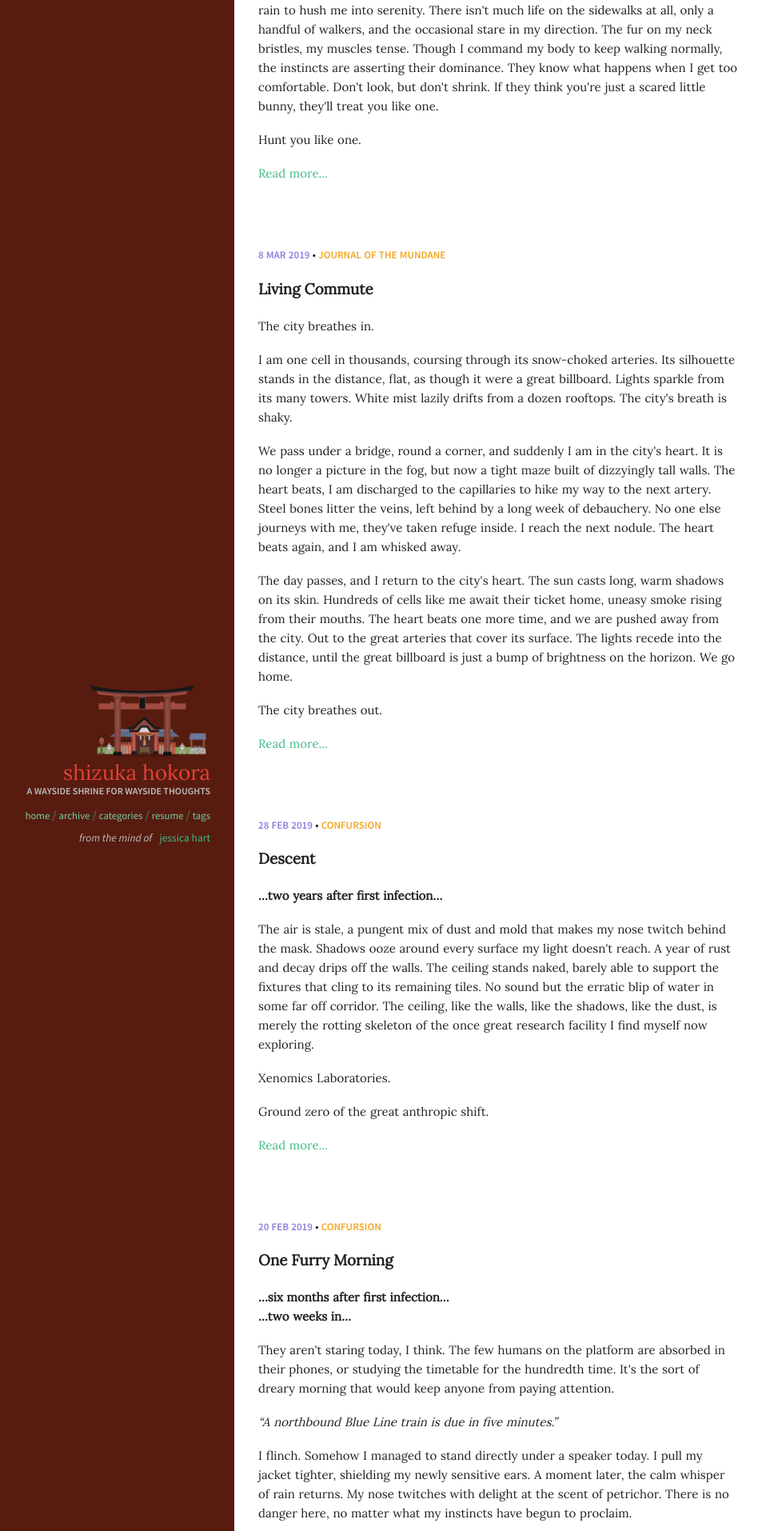
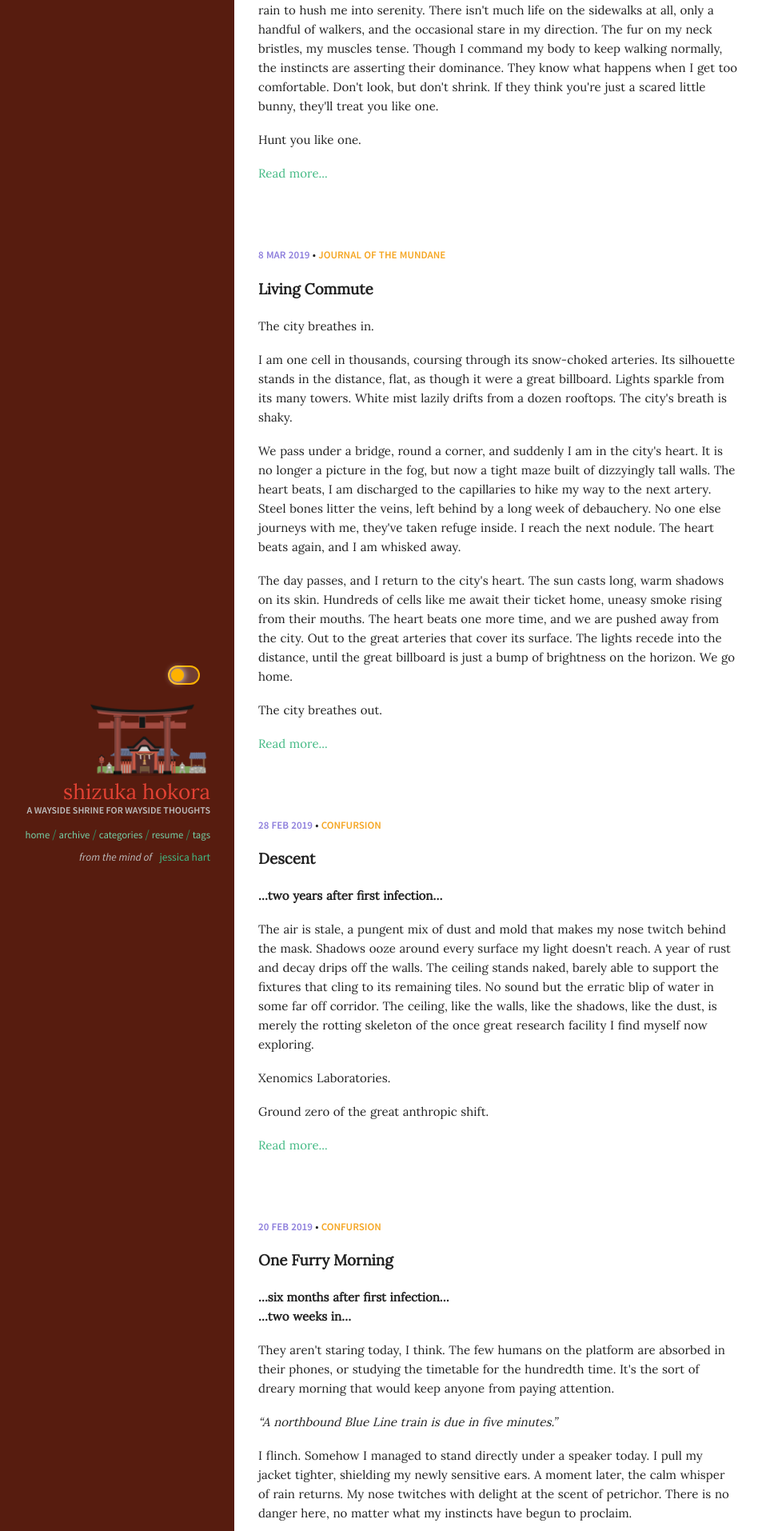
Before and after one commit to shizuka/shizuka-hokora, a Jekyll site: the page built from index.html, in a window 1280 px wide. Shown: the part 1505-3419 px from the top of the page at 80% size, without its empty margins (27-980 px from the left). Built offline with Jekyll 4.4.1, drawn with Linux system fonts in a browser that asks for light colours; some web fonts are replaced.

Commit message:
added dark mode

```diff
--- a/_includes/head.html
+++ b/_includes/head.html
@@ -63,6 +63,7 @@
   <!-- CSS files -->
   <link rel="stylesheet" href="{{ site.url }}/css/font-awesome.min.css">
   <link rel="stylesheet" href="{{ site.url }}/css/main.css">
+  <link rel="stylesheet" href="{{ site.url }}/css/dark.css" id="dark-mode" disabled>
 
   <link rel="canonical" href="{{ page.url | replace:'index.html','' | prepend: site.url }}">
   <link rel="alternate" type="application/rss+xml" title="{{ site.title | escape }}" href="{{ "/feed.xml" | prepend: site.url }}" />
--- a/_includes/sidebar.html
+++ b/_includes/sidebar.html
@@ -1,6 +1,20 @@
 {% if page.author %} {% assign author = site.data.authors[page.author] %}{% else %}{% assign author = site.owner %} {% endif %}
 
 <div class="cover-card table-cell table-middle">
+  <div class="toggle-box">
+    <input type="checkbox" name="checkbox1" id="toggle-box-checkbox" />
+    <label for="toggle-box-checkbox" class="toggle-box-label-left"></label>
+    <label for="toggle-box-checkbox" class="toggle-box-label"></label>
+  </div>
+  <script>
+    if (localStorage.getItem("darkmode") == "on") {
+      document.getElementById("toggle-box-checkbox").checked = true;
+      document.getElementById("dark-mode").disabled = false;
+    } else {
+      document.getElementById("toggle-box-checkbox").checked = false;
+      document.getElementById("dark-mode").disabled = true;
+    }
+    </script>
   {% if author.avatar %}
   <a href="{{ site.url }}/">
     <img src="{{ site.url }}/img/{{ author.avatar }}" alt="" class="avatar">
--- /dev/null
+++ b/_sass/components/_darktoggle.scss
@@ -0,0 +1,113 @@
+$shine: 0 0 10px white;
+$on-bg: rgba(0, 0, 0, 0.15);
+$on-dot-color: #ffb200;
+$on-border: 2px solid #ffb200;
+$off-bg: rgba(255, 255, 255, 0.15);
+$off-dot-color: #eee;
+$off-border: 2px solid white;
+$togglebutton-size: 16px;
+$togglebutton-padding: 4px;
+$togglebutton-margin: 10px;
+$togglebutton-label-padding: 0px;
+$togglebutton-label-color: rgba(149, 149, 149, 0.51);
+$togglebutton-label-active-color: rgba(250, 250, 250, 0.51);
+$togglebutton-label-weight: normal;
+$togglebutton-label-active-weight: bold;
+
+.toggle-box-label-left:empty {
+  margin-left: -$togglebutton-margin;
+}
+
+.toggle-box-label-left:before,
+.toggle-box-label-left:after {
+  box-sizing: border-box;
+  margin: 0;
+  padding: 0;
+  /*transition*/
+  -webkit-transition: 0.25s ease-in-out;
+  -moz-transition: 0.25s ease-in-out;
+  -o-transition: 0.25s ease-in-out;
+  transition: 0.25s ease-in-out;
+  outline: none;
+}
+
+.toggle-box input[type="checkbox"],
+.toggle-box input[type="checkbox"]:active {
+  position: absolute;
+  top: -5000px;
+  height: 0;
+  width: 0;
+  opacity: 0;
+  border: none;
+  outline: none;
+}
+.toggle-box label {
+  display: inline-block;
+  position: relative;
+  padding: $togglebutton-label-padding;
+  margin-bottom: 20px;
+  font-size: 14px;
+  line-height: 16px;
+  cursor: pointer;
+  color: $togglebutton-label-color;
+  font-weight: $togglebutton-label-weight;
+}
+.toggle-box-label-left:before {
+  content: "";
+  display: block;
+  position: absolute;
+  z-index: 1;
+  line-height: 34px;
+  text-indent: 40px;
+  height: $togglebutton-size;
+  width: $togglebutton-size;
+  margin: $togglebutton-padding;
+  /*border-radius*/
+  -webkit-border-radius: 100%;
+  -moz-border-radius: 100%;
+  border-radius: 100%;
+  right: (($togglebutton-size)) + $togglebutton-label-padding +
+    $togglebutton-margin;
+  bottom: $togglebutton-label-padding;
+  background: $on-dot-color;
+  transform: rotate(-45deg);
+  box-shadow: $shine;
+}
+.toggle-box-label-left:after {
+  content: "";
+  display: inline-block;
+  width: ($togglebutton-size * 2) + ($togglebutton-padding * 2);
+  height: $togglebutton-size + ($togglebutton-padding * 2);
+  /*border-radius*/
+  -webkit-border-radius: $togglebutton-size;
+  -moz-border-radius: $togglebutton-size;
+  border-radius: $togglebutton-size;
+  background: $off-bg;
+  vertical-align: middle;
+  margin: 0 $togglebutton-margin;
+  border: $on-border;
+}
+.toggle-box input[type="checkbox"]:checked + .toggle-box-label-left:before {
+  right: 17px;
+  box-shadow: 5px 5px 0 0 $off-dot-color;
+  background: transparent;
+}
+.toggle-box input[type="checkbox"]:checked + .toggle-box-label-left:after {
+  background: $on-bg;
+  border: $off-border;
+}
+.toggle-box input[type="checkbox"] + .toggle-box-label-left {
+  color: $togglebutton-label-active-color;
+  font-weight: $togglebutton-label-active-weight;
+}
+.toggle-box input[type="checkbox"]:checked + .toggle-box-label-left {
+  color: $togglebutton-label-color;
+  font-weight: $togglebutton-label-weight;
+}
+.toggle-box
+  input[type="checkbox"]:checked
+  + .toggle-box-label-left
+  + .toggle-box-label {
+  color: $togglebutton-label-active-color;
+  font-weight: $togglebutton-label-active-weight;
+}
--- a/_sass/pages/_layout.scss
+++ b/_sass/pages/_layout.scss
@@ -4,7 +4,7 @@
   position: fixed;
   text-align: center;
   width: 100%;
-  min-height: 275px;
+  min-height: 325px;
   padding: 30px 15px 20px;
   z-index: 1;
   @include media-query($small-screen) {
--- a/_sass/pages/_post.scss
+++ b/_sass/pages/_post.scss
@@ -2,7 +2,7 @@
 .post-listing {
   background-color: $white;
   position: absolute;
-  top: 275px;
+  top: 325px;
   z-index: 233;
   width: 100%;
   padding: 20px 20px 0;
--- /dev/null
+++ b/css/dark.scss
@@ -0,0 +1,72 @@
+---
+---
+
+/* Common theme */
+html,
+body,
+:not([style*="background-color:"]) {
+    background-color: rgb(27, 31, 33) !important;
+}
+html,
+body,
+:not([style*="color:"]) {
+    color: rgb(163, 155, 138) !important;
+}
+h1:not([style*="color:"]),
+h2:not([style*="color:"]),
+h3:not([style*="color:"]),
+h4:not([style*="color:"]),
+h5:not([style*="color:"]),
+h6:not([style*="color:"]) {
+    color: rgb(235, 141, 105) !important;
+}
+cite:not([style*="color:"]) {
+    color: rgb(128, 196, 146) !important;
+}
+input:not([style*="background-color:"]),
+textarea:not([style*="background-color:"]),
+button:not([style*="background-color:"]),
+[role="button"] {
+    background-color: rgb(42, 56, 70) !important;
+}
+input:not([style*="background-color:"]):hover,
+textarea:not([style*="background-color:"]):hover,
+button:not([style*="background-color:"]):hover,
+[role="button"]:hover {
+    background-color: rgb(39, 61, 84) !important;
+}
+input:not([style*="background-color:"]):active, input:not([style*="background-color:"]):focus,
+textarea:not([style*="background-color:"]):active, textarea:not([style*="background-color:"]):focus,
+button:not([style*="background-color:"]):active, button:not([style*="background-color:"]):focus,
+[role="button"]:active, [role="button"]:focus {
+    background-color: rgb(38, 63, 89) !important;
+}
+a:not([style*="color:"]) {
+    color: rgb(128, 177, 196) !important;
+}
+a:not([style*="color:"]):hover {
+    color: rgb(142, 189, 211) !important;
+}
+a:not([style*="color:"]):active, a:not([style*="color:"]):focus {
+    color: rgb(155, 201, 226) !important;
+}
+:not([style*="border-color:"]),
+::before,
+::after {
+    border-color: rgb(85, 117, 133) !important;
+}
+div:empty {
+    background-color: rgb(27, 31, 33) !important;
+}
+input::placeholder,
+textarea::placeholder {
+    color: rgb(163, 155, 138) !important;
+}
+input:not([style*="background-image:"]),
+textarea:not([style*="background-image:"]) {
+    background-image: none !important;
+}
+
+.cover, .cover * {
+    background-color: #3c130a !important;
+}
--- a/css/main.scss
+++ b/css/main.scss
@@ -26,6 +26,7 @@
 @import "components/typography";
 @import "components/buttons";
 @import "components/syntax-highlighting";
+@import "components/darktoggle";
 
 // Pages styling
 @import "pages/layout";
--- a/js/main.js
+++ b/js/main.js
@@ -1,2 +1,12 @@
-$(document).ready(function() {
+$(document).ready(function () {
+
+  $('#toggle-box-checkbox').on("change", function () {
+    if (this.checked) {
+      $('#dark-mode').prop("disabled", false);
+      localStorage.setItem("darkmode", "on");
+    } else {
+      $('#dark-mode').prop("disabled", true);
+      localStorage.setItem("darkmode", "off");
+    }
+  })
 });
```
